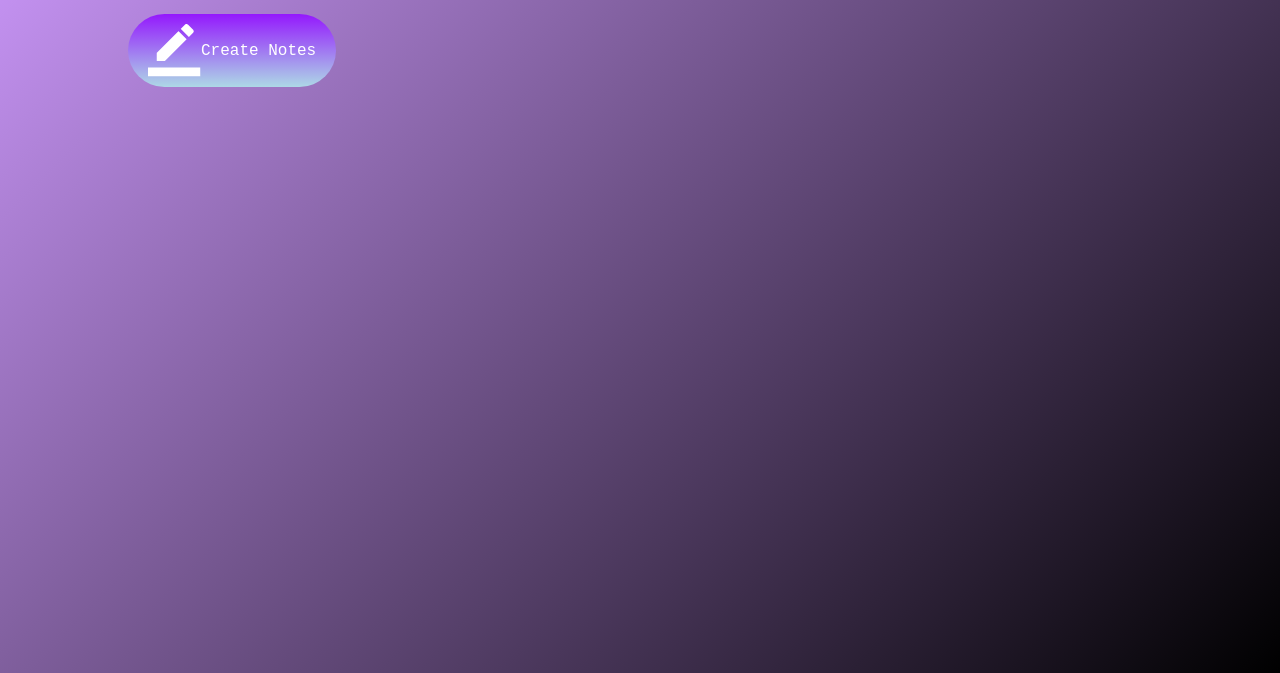
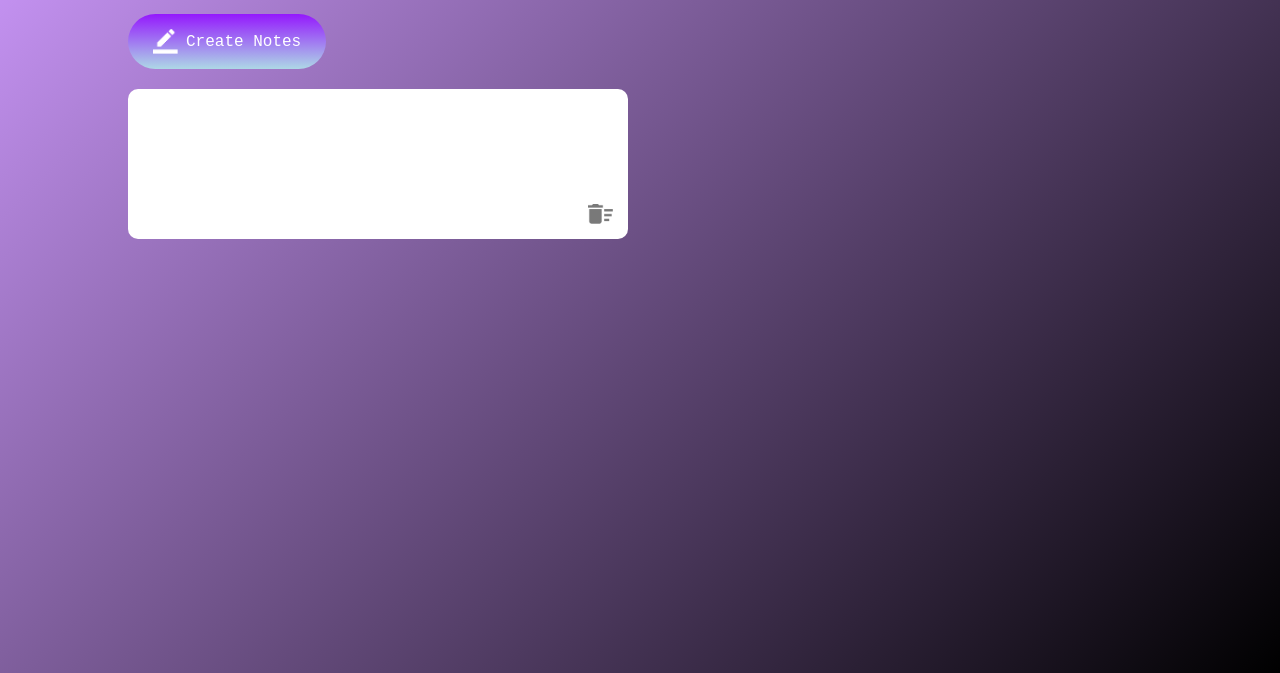
Before and after one commit to varneyweeks/notes-app, a plain HTML site: page index.html in a window 1280 px wide. Shown: the part 127-800 px from the top of the page. Drawn offline with Linux system fonts and the light colour scheme.

Commit message:
end code

```diff
--- a/index.html
+++ b/index.html
@@ -11,10 +11,9 @@
         <h1><img src="images/notes.png"> Notes</h1>
             <button class="btn"><img src="images/edit.png"> Create Notes</button>
     <div class="notes-con">
-        <!-- <p contenteditable="true" class="input-box">
-            <span class="placeholder">Write your note here...</span>
+        <p contenteditable="true" class="input-box">
             <img src="images/delete.png">
-        </p> -->
+        </p>
     </div>
 
         </div>
--- a/script.js
+++ b/script.js
@@ -2,10 +2,10 @@ const notescontainer = document.querySelector(".notes-con");
 const createbtn = document.querySelector(".btn");
 const notes = document.querySelector(".input-box");
 
-function shownotes(){
-    notescontainer.innerHTML = localStorage.getItem("notes")
-}
-shownotes();
+// function shownotes(){
+//     notescontainer.innerHTML = localStorage.getItem("notes")
+// }
+// shownotes();
 
 
 
--- a/styles.css
+++ b/styles.css
@@ -20,9 +20,8 @@
 }
 .container h1 img{
     width: 60px;
-    margin-right: 8px;
 }
-.container button{
+.container button {
     display: flex;
     align-items: center;
     background: linear-gradient(#9418fd, lightblue);
@@ -31,18 +30,24 @@
     outline: 0;
     border: 0;
     border-radius: 40px;
-    padding: 10px 20px;
+    padding: 15px 25px;
     margin: 30px 0 20px;
     cursor: pointer;
+}
+.container button img{
+    width: 25px;
+    margin-right: 8px;
 }
 .input-box{
     position: relative;
     width : 100%;
     max-width: 500px;
+    min-height: 150px;
     background: #fff;
     color: #333;
     padding: 20px;
     margin: 20px 0;
+    outline: none;
     border-radius: 10px;
 }
 .input-box img{
```
